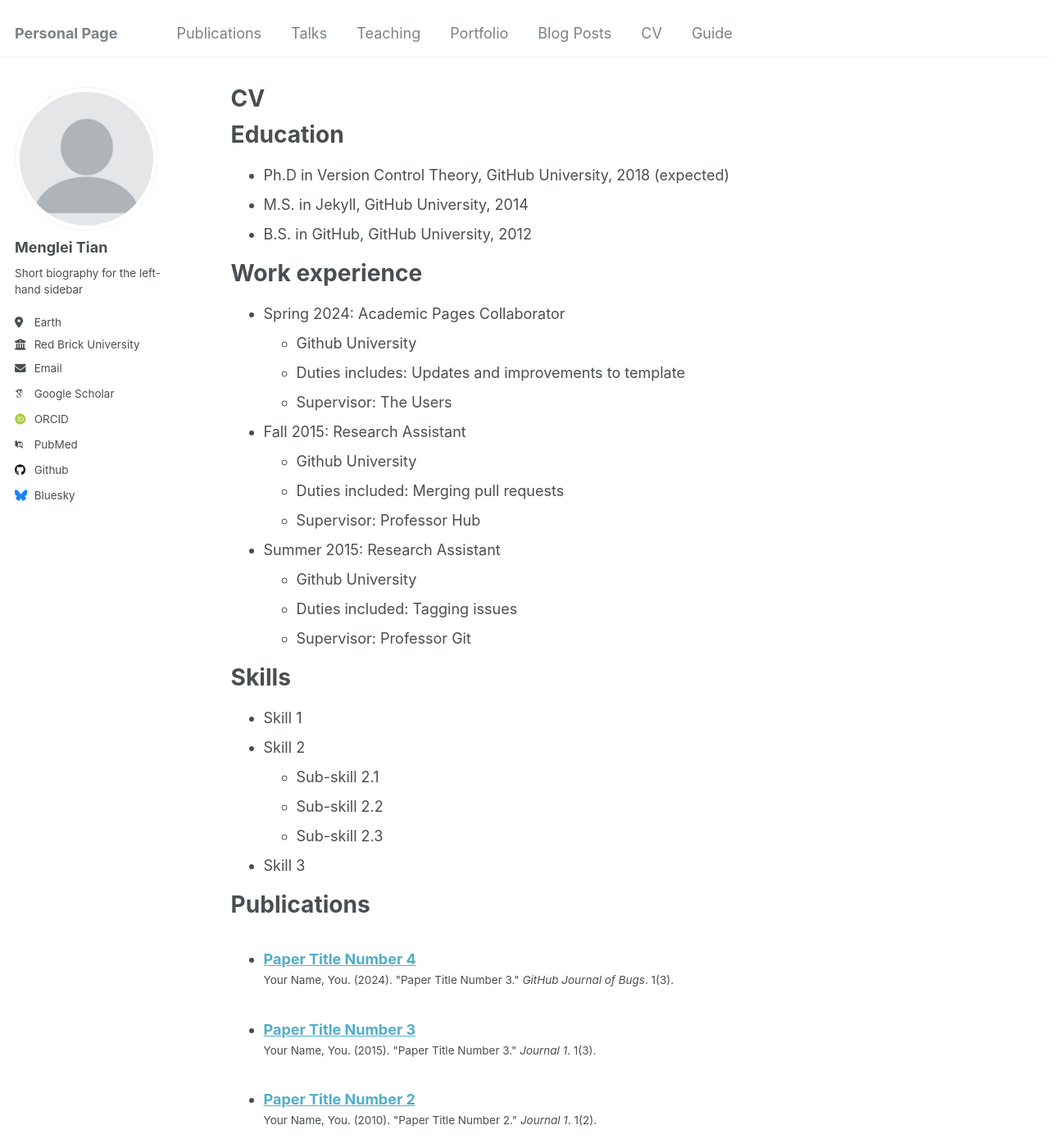
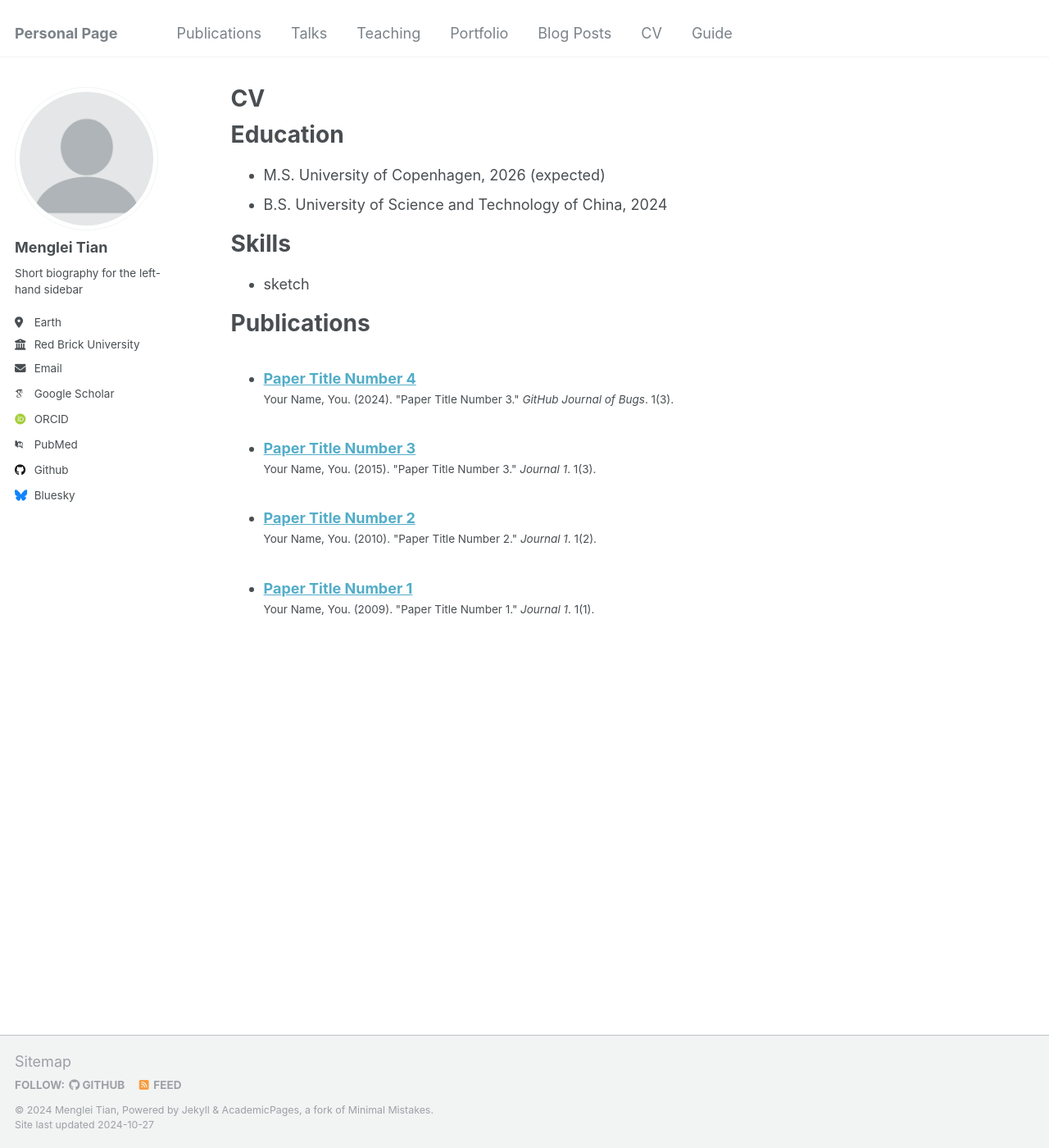
Before and after one commit to Corvus-coronoides/Menglei-Tian.github.io, a Jekyll site: the page built from _pages/cv.md, in a window 1280 px wide and 1400 px high. Shown: the whole window at 82% size. Built offline with Jekyll 4.4.1, drawn with Linux system fonts in a browser that asks for light colours; some web fonts are replaced; some of the changed text lies outside the part shown.

Commit message:
Update cv.md

```diff
--- a/_pages/cv.md
+++ b/_pages/cv.md
@@ -11,54 +11,15 @@ redirect_from:
 
 Education
 ======
-* Ph.D in Version Control Theory, GitHub University, 2018 (expected)
-* M.S. in Jekyll, GitHub University, 2014
-* B.S. in GitHub, GitHub University, 2012
-
-Work experience
-======
-* Spring 2024: Academic Pages Collaborator
-  * Github University
-  * Duties includes: Updates and improvements to template
-  * Supervisor: The Users
-
-* Fall 2015: Research Assistant
-  * Github University
-  * Duties included: Merging pull requests
-  * Supervisor: Professor Hub
-
-* Summer 2015: Research Assistant
-  * Github University
-  * Duties included: Tagging issues
-  * Supervisor: Professor Git
+* M.S. University of Copenhagen, 2026 (expected)
+* B.S. University of Science and Technology of China, 2024
 
 Skills
 ======
-* Skill 1
-* Skill 2
-  * Sub-skill 2.1
-  * Sub-skill 2.2
-  * Sub-skill 2.3
-* Skill 3
+* sketch
 
 Publications
 ======
   <ul>{% for post in site.publications reversed %}
     {% include archive-single-cv.html %}
   {% endfor %}</ul>
-
-Talks
-======
-  <ul>{% for post in site.talks reversed %}
-    {% include archive-single-talk-cv.html  %}
-  {% endfor %}</ul>
-
-Teaching
-======
-  <ul>{% for post in site.teaching reversed %}
-    {% include archive-single-cv.html %}
-  {% endfor %}</ul>
-
-Service and leadership
-======
-* Currently signed in to 43 different slack teams
```
